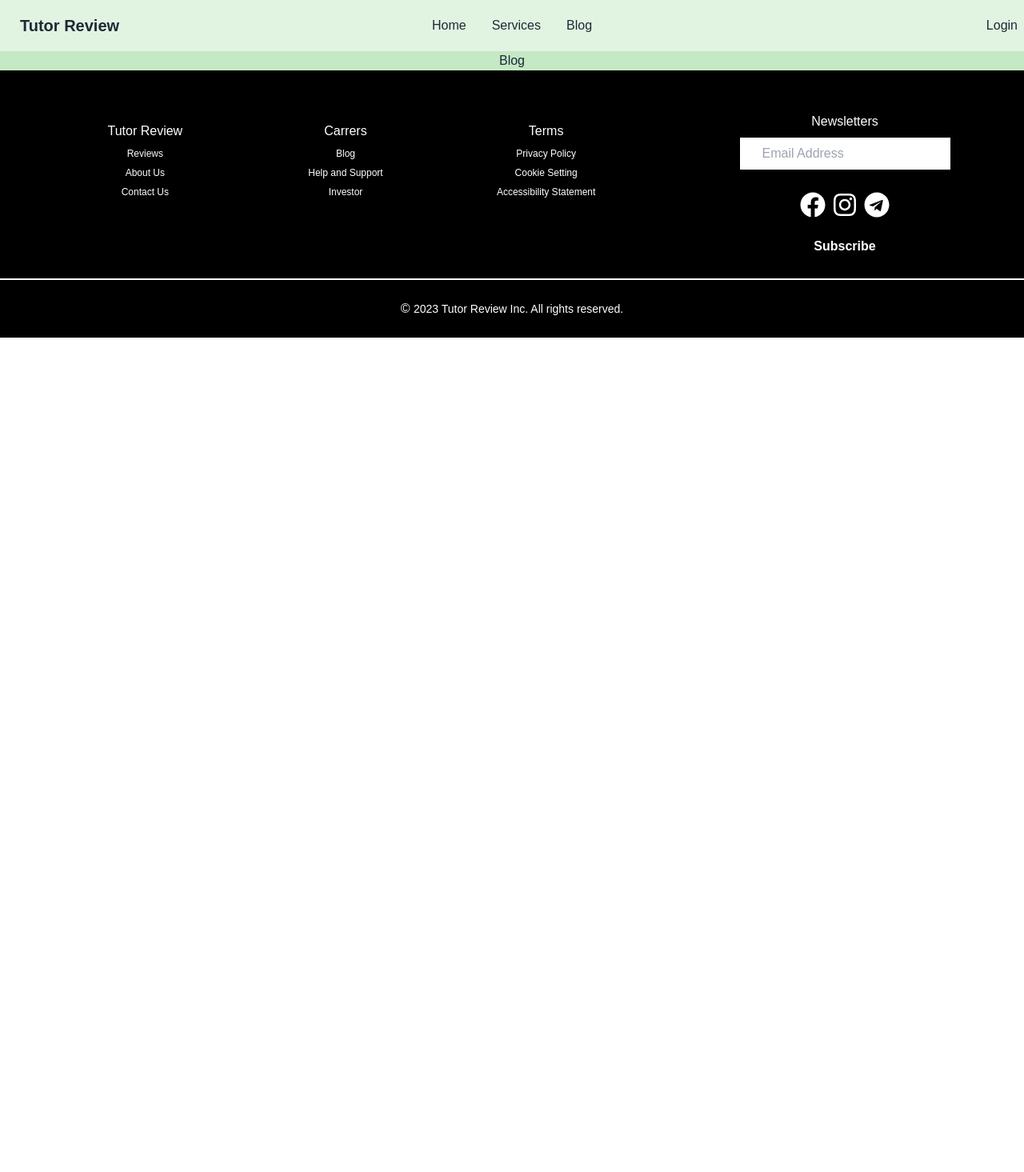
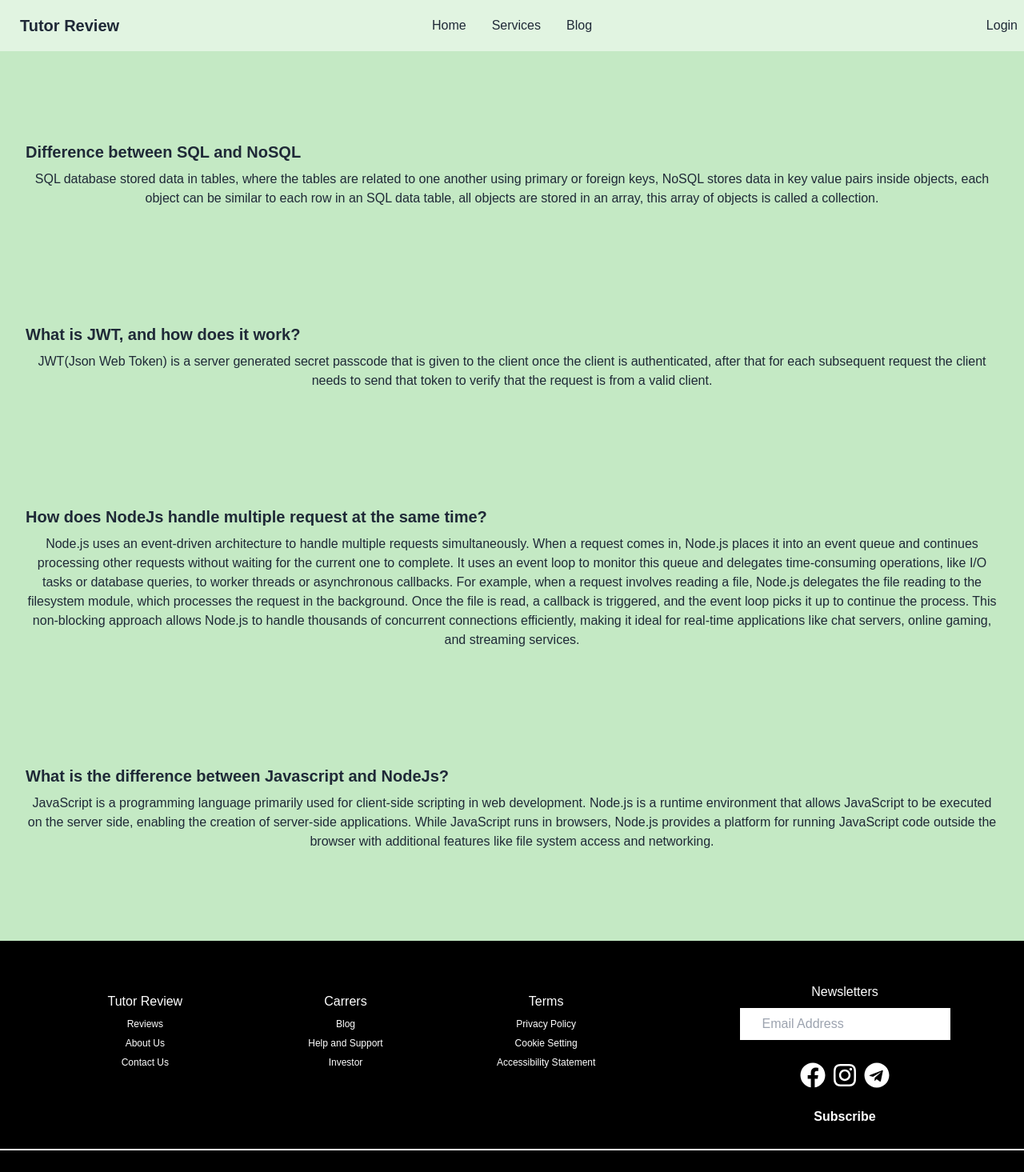
Before and after one commit to sabrina-here/tutor-review, a React (Create React App) app: page /blog in a window 1280 px wide. Shown: the top 1465 px of the page at 80% size. Before the commit the page ends 800 px from the top, so only its background shows below. Built offline with nearby package versions, Linux system fonts and the light colour scheme; no server answers; a web font is replaced by a local one.

Commit message:
fixed card alert when not logged in, added google signup, completed blog page and add service page

```diff
--- a/src/Components/Card.js
+++ b/src/Components/Card.js
@@ -8,61 +8,52 @@ import LoginPopup from "./LoginPopup";
 function Card({ sub }) {
   const { user } = useContext(AuthContext);
   const { sub_name, sub_image, description, _id } = sub;
-  const [showLoginPopup, setShowLoginPopup] = useState("false");
+  const [showLoginPopup, setShowLoginPopup] = useState(false);
   const navigate = useNavigate();
   const modalRef = useRef();
 
   const handleDetailsClick = () => {
-    console.log("clicked");
     if (user) {
       navigate(`/service/${_id}`);
     } else {
-      // setShowLoginPopup("true");
-      // console.log("here");
-      // document.getElementById("my_modal_1").showModal();
-      alert("please login");
+      setShowLoginPopup(true);
     }
+  };
+
+  const handleLoginClick = () => {
+    setShowLoginPopup(false);
+    navigate(`/login`);
   };
 
   return (
     <div className="card card-compact w-72 mx-auto bg-base-100">
-      {/* pop up modal when user not logged in */}
-      {/* {showLoginPopup && (
-        <dialog ref={modalRef} id="my_modal_1" className="modal" show >
-          <div className="modal-box">
-            <h3 className="font-bold text-lg">Hello!</h3>
-            <p className="py-4">Press Login to continue!</p>
-            <Link to="/login">
-              <button className="btn">Login</button>
-            </Link>
-            <div className="modal-action">
-              <button className="btn" onClick={() => setShowLoginPopup(false)}>
-                Close
-              </button>
+      {/* pop up alert when user not logged in */}
+      {/* TOAST */}
+      <div>
+        {showLoginPopup && (
+          <div className="toast toast-top toast-center">
+            <div className="alert alert-success">
+              <span>Please Login to add review.</span>
+              <div>
+                <button
+                  className="btn btn-info"
+                  onClick={() => handleLoginClick()}
+                >
+                  Login
+                </button>
+              </div>
+              <div>
+                <button
+                  className="btn btn-error"
+                  onClick={() => setShowLoginPopup(false)}
+                >
+                  close
+                </button>
+              </div>
             </div>
           </div>
-        </dialog>
-      )} */}
-
-      {/* <dialog
-        ref={modalRef}
-        id="my_modal_1"
-        className="modal"
-        show={showLoginPopup}
-      >
-        <div className="modal-box">
-          <h3 className="font-bold text-lg">Hello!</h3>
-          <p className="py-4">Press Login to continue!</p>
-          <Link to="/login">
-            <button className="btn">Login</button>
-          </Link>
-          <div className="modal-action">
-            <button className="btn" onClick={() => setShowLoginPopup("false")}>
-              Close
-            </button>
-          </div>
-        </div>
-      </dialog> */}
+        )}
+      </div>
 
       {/* ------- SERVICE CARD ------------ */}
       <PhotoProvider>
--- a/src/Pages/AddService.js
+++ b/src/Pages/AddService.js
@@ -1,7 +1,103 @@
-import React from "react";
+import React, { useRef, useState } from "react";
 
 function AddService() {
-  return <div>AddService</div>;
+  const [serviceAdded, setServiceAdded] = useState(false);
+
+  const [newSubject, setNewSubject] = useState({
+    average_star: "0",
+    description: "",
+    sub_image: null,
+    sub_name: "",
+    total_reviews: "0",
+    tutor_name: "goerge simon",
+  });
+
+  const descriptionRef = useRef(null);
+  const nameRef = useRef(null);
+
+  const handleOnChange = (e) => {
+    setNewSubject({ ...newSubject, [e.target.name]: e.target.value });
+    // console.log(reviews);
+  };
+
+  const handleSubmit = (event) => {
+    event.preventDefault();
+    console.log(newSubject);
+
+    fetch(`http://localhost:5000/service`, {
+      method: "POST",
+      headers: {
+        "content-type": "application/json",
+      },
+      body: JSON.stringify(newSubject),
+    })
+      .then((res) => res.json())
+      .then((data) => {
+        if (data.acknowledged) {
+          // alert("subject added successfully");
+          setServiceAdded(true);
+          descriptionRef.current.value = "";
+          nameRef.current.value = "";
+        }
+      });
+  };
+
+  return (
+    <div>
+      {/* TOAST */}
+      <div>
+        {serviceAdded && (
+          <div className="toast toast-top toast-center">
+            <div className="alert alert-success">
+              <span>Subject added successfully.</span>
+              <div>
+                <button
+                  className="btn btn-error"
+                  onClick={() => setServiceAdded(false)}
+                >
+                  Close
+                </button>
+              </div>
+            </div>
+          </div>
+        )}
+      </div>
+      <form onSubmit={(event) => handleSubmit(event)} className="card-body">
+        <div className="form-control">
+          <label className="label">
+            <span className="label-text">Sub Name</span>
+          </label>
+          <input
+            type="text"
+            placeholder="subject name"
+            name="sub_name"
+            className="input input-bordered"
+            onChange={(event) => handleOnChange(event)}
+            ref={nameRef}
+          />
+        </div>
+        <div className="form-control">
+          <label className="label">
+            <span className="label-text">description</span>
+          </label>
+          <textarea
+            className="textarea textarea-bordered w-full "
+            id="exampleFormControlTextarea1"
+            placeholder="Write a description"
+            name="review"
+            rows="3"
+            onChange={(event) => handleOnChange(event)}
+            ref={descriptionRef}
+          ></textarea>
+        </div>
+        <div className="form-control mt-6">
+          <button className="btn btn-info" type="submit">
+            Add Subject
+          </button>
+        </div>
+      </form>
+    </div>
+  );
 }
 
 export default AddService;
--- a/src/Pages/Blog.js
+++ b/src/Pages/Blog.js
@@ -1,7 +1,74 @@
 import React from "react";
 
 function Blog() {
-  return <div>Blog</div>;
+  return (
+    <div>
+      <div>
+        <div className="card  my-20 w-100">
+          <div className="card-body">
+            <h2 className="card-title">Difference between SQL and NoSQL</h2>
+            <p>
+              SQL database stored data in tables, where the tables are related
+              to one another using primary or foreign keys, NoSQL stores data in
+              key value pairs inside objects, each object can be similar to each
+              row in an SQL data table, all objects are stored in an array, this
+              array of objects is called a collection.
+            </p>
+          </div>
+        </div>
+        <div className="card  my-20 w-100">
+          <div className="card-body">
+            <h2 className="card-title">What is JWT, and how does it work?</h2>
+            <p>
+              JWT(Json Web Token) is a server generated secret passcode that is
+              given to the client once the client is authenticated, after that
+              for each subsequent request the client needs to send that token to
+              verify that the request is from a valid client.
+            </p>
+          </div>
+        </div>
+        <div className="card  my-20 w-100">
+          <div className="card-body">
+            <h2 className="card-title">
+              How does NodeJs handle multiple request at the same time?
+            </h2>
+            <p>
+              Node.js uses an event-driven architecture to handle multiple
+              requests simultaneously. When a request comes in, Node.js places
+              it into an event queue and continues processing other requests
+              without waiting for the current one to complete. It uses an event
+              loop to monitor this queue and delegates time-consuming
+              operations, like I/O tasks or database queries, to worker threads
+              or asynchronous callbacks. For example, when a request involves
+              reading a file, Node.js delegates the file reading to the
+              filesystem module, which processes the request in the background.
+              Once the file is read, a callback is triggered, and the event loop
+              picks it up to continue the process. This non-blocking approach
+              allows Node.js to handle thousands of concurrent connections
+              efficiently, making it ideal for real-time applications like chat
+              servers, online gaming, and streaming services.
+            </p>
+          </div>
+        </div>
+        <div className="card  my-20 w-100">
+          <div className="card-body">
+            <h2 className="card-title">
+              What is the difference between Javascript and NodeJs?
+            </h2>
+            <p>
+              JavaScript is a programming language primarily used for
+              client-side scripting in web development. Node.js is a runtime
+              environment that allows JavaScript to be executed on the server
+              side, enabling the creation of server-side applications. While
+              JavaScript runs in browsers, Node.js provides a platform for
+              running JavaScript code outside the browser with additional
+              features like file system access and networking.
+            </p>
+          </div>
+        </div>
+      </div>
+    </div>
+  );
 }
 
 export default Blog;
--- a/src/Pages/Home.js
+++ b/src/Pages/Home.js
@@ -14,6 +14,7 @@ function Home() {
       .then((res) => res.json())
       .then((data) => {
         setSubjects(data);
+        console.log(data);
       });
   }, []);
 
--- a/src/Pages/MyReviews.js
+++ b/src/Pages/MyReviews.js
@@ -38,7 +38,7 @@ function MyReviews() {
       .then((data) => {
         if (data.acknowledged) {
           alert("user added successfully");
-          event.target.reset();
+          // event.target.reset();
         }
       });
   };
@@ -61,7 +61,7 @@ function MyReviews() {
               </tr>
             </thead>
             <tbody>
-              {myReviews.map((rev) => (
+              {myReviews?.map((rev) => (
                 <tr key={rev._id}>
                   <td>{rev.sub_name}</td>
                   <td>{rev.review}</td>
--- a/src/Pages/Signup.js
+++ b/src/Pages/Signup.js
@@ -1,9 +1,13 @@
 import React, { useContext } from "react";
-import { Link } from "react-router-dom";
+import { Link, useLocation, useNavigate } from "react-router-dom";
 import { AuthContext } from "../Contexts/AuthProvider";
 
 function Signup() {
-  const { createUser } = useContext(AuthContext);
+  const { createUser, googleSignIn } = useContext(AuthContext);
+  const location = useLocation();
+  const navigate = useNavigate();
+  const from = location.state?.from?.pathname || "/";
+
   const handleSignUp = (event) => {
     event.preventDefault();
     const form = event.target;
@@ -15,8 +19,15 @@ function Signup() {
         const user = result.user;
         console.log(user);
         form.reset();
+        navigate(from, { replace: true });
       })
       .catch((err) => console.error(err));
+  };
+
+  const handleGoogleLogin = () => {
+    googleSignIn().then((res) => {
+      navigate(from, { replace: true });
+    });
   };
 
   return (
@@ -67,6 +78,9 @@ function Signup() {
                 value="Sign Up"
               />
             </div>
+            <div className="btn btn-warning" onClick={handleGoogleLogin}>
+              or signup with google
+            </div>
           </form>
           <p className="text-center">
             Already have an account?{" "}
```
Also changed, not shown: src/Components/AddReview.js (+0 -15 lines).
